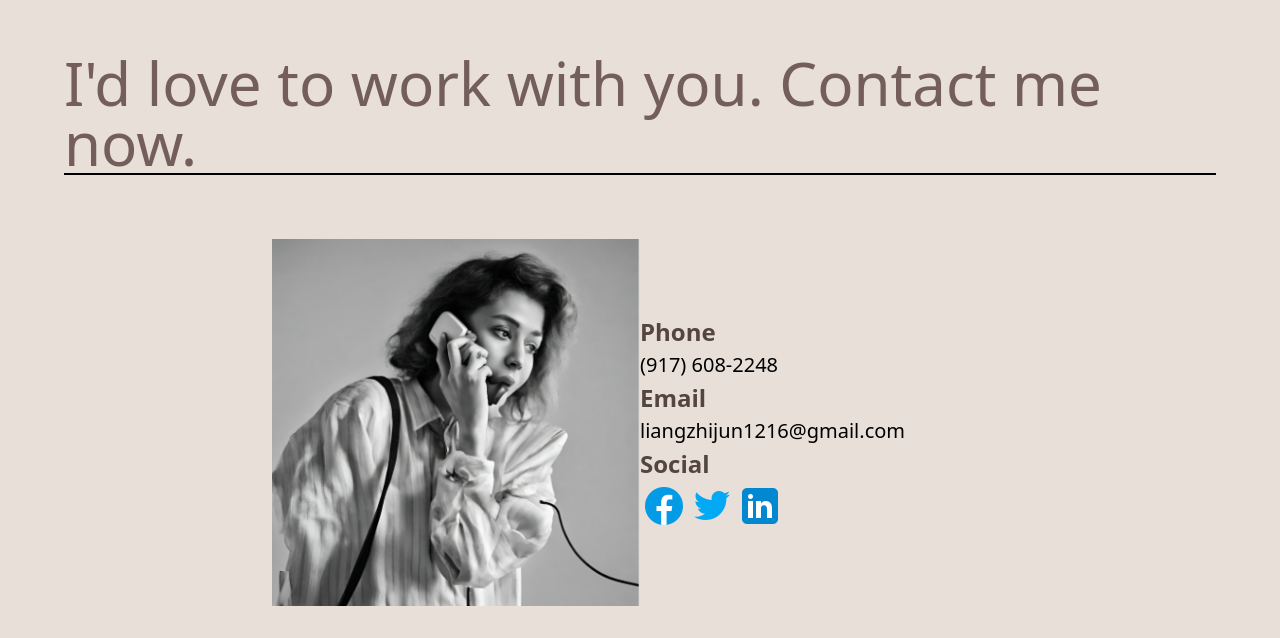
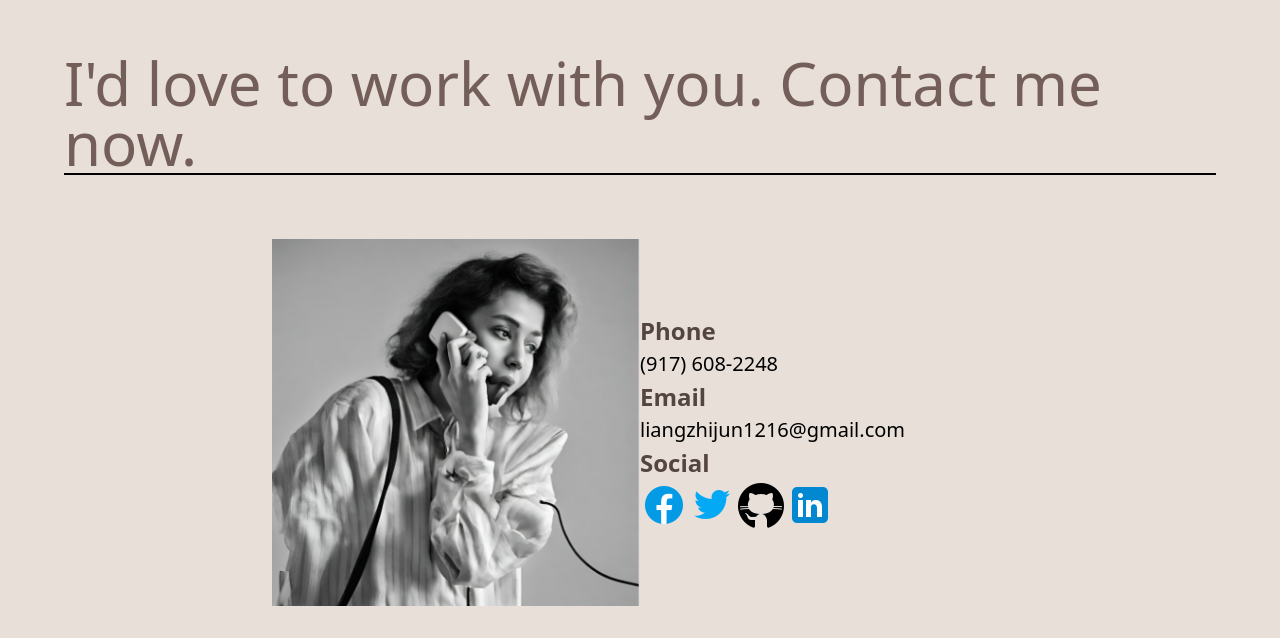
Before and after one commit to Liangzhijun123/portfolio, a React (Vite) app: page / in a window 1280 px wide. Shown: the part 2783-3421 px from the top of the page. Built offline with nearby package versions, Linux system fonts and the light colour scheme.

Commit message:
feat: github repo

```diff
--- a/src/component/ui/contact.tsx
+++ b/src/component/ui/contact.tsx
@@ -44,6 +44,11 @@ function contact_me() {
                 </a>
               </div>
               <div>
+                <a href="https://github.com/Liangzhijun123?tab=repositories" target="_blank">
+                  <img src="/github.png"></img>
+                </a>
+              </div>
+              <div>
                 <a
                   href="https://www.linkedin.com/in/zhi-jun-liang-9b1752228/"
                   target="_blank"
```
Also changed, not shown: public/icons8-github-64.png (added).
